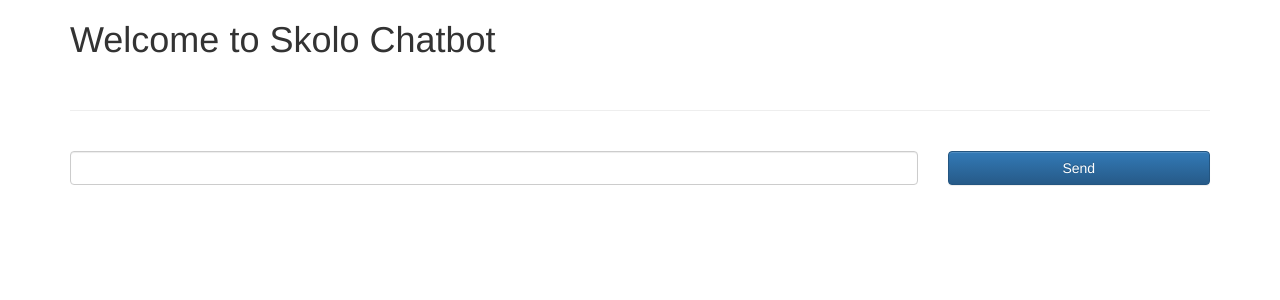
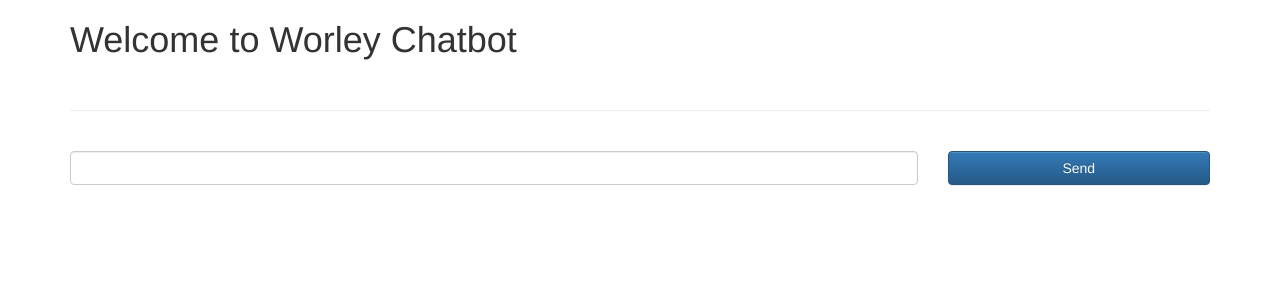
Before and after one commit to ppg2912/Chatbot1, a Flask app: page / in a window 1280 px wide. Shown: the top 300 px of the page. Run offline with Flask 2, Linux system fonts and the light colour scheme; parts of the project's set-up code (start-up, migrations or seed data) failed here and were passed over; some libraries are stand-ins or nearby versions.

Commit message:
Update index.html

```diff
--- a/templates/index.html
+++ b/templates/index.html
@@ -8,7 +8,7 @@
     <meta name="description" content="">
     <meta name="viewport" content="width=device-width, initial-scale=1">
 
-    <title>Skolo</title>
+    <title>Chatbot</title>
 
     <link rel="stylesheet" href="https://maxcdn.bootstrapcdn.com/bootstrap/3.3.7/css/bootstrap.min.css" integrity="sha384-BVYiiSIFeK1dGmJRAkycuHAHRg32OmUcww7on3RYdg4Va+PmSTsz/K68vbdEjh4u" crossorigin="anonymous">
     <link rel="stylesheet" href="https://maxcdn.bootstrapcdn.com/bootstrap/3.3.7/css/bootstrap-theme.min.css" integrity="sha384-rHyoN1iRsVXV4nD0JutlnGaslCJuC7uwjduW9SVrLvRYooPp2bWYgmgJQIXwl/Sp" crossorigin="anonymous">
@@ -16,7 +16,7 @@
   </head>
   <body>
     <div class="container">
-      <h1>Welcome to Skolo Chatbot</h1>
+      <h1>Welcome to Worley Chatbot</h1>
       <br>
       <hr>
       <br>
@@ -59,7 +59,7 @@
                   question: $("#question").val()
               },
               success: function(result) {
-                $("#response").append("<br>Me: "+$("#question").val()+ "<br> Karabo: "+result.response);
+                $("#response").append("<br>Me: "+$("#question").val()+ "<br> Bot: "+result.response);
                 $("#question").val("")
               },
               error: function(result) {
```
